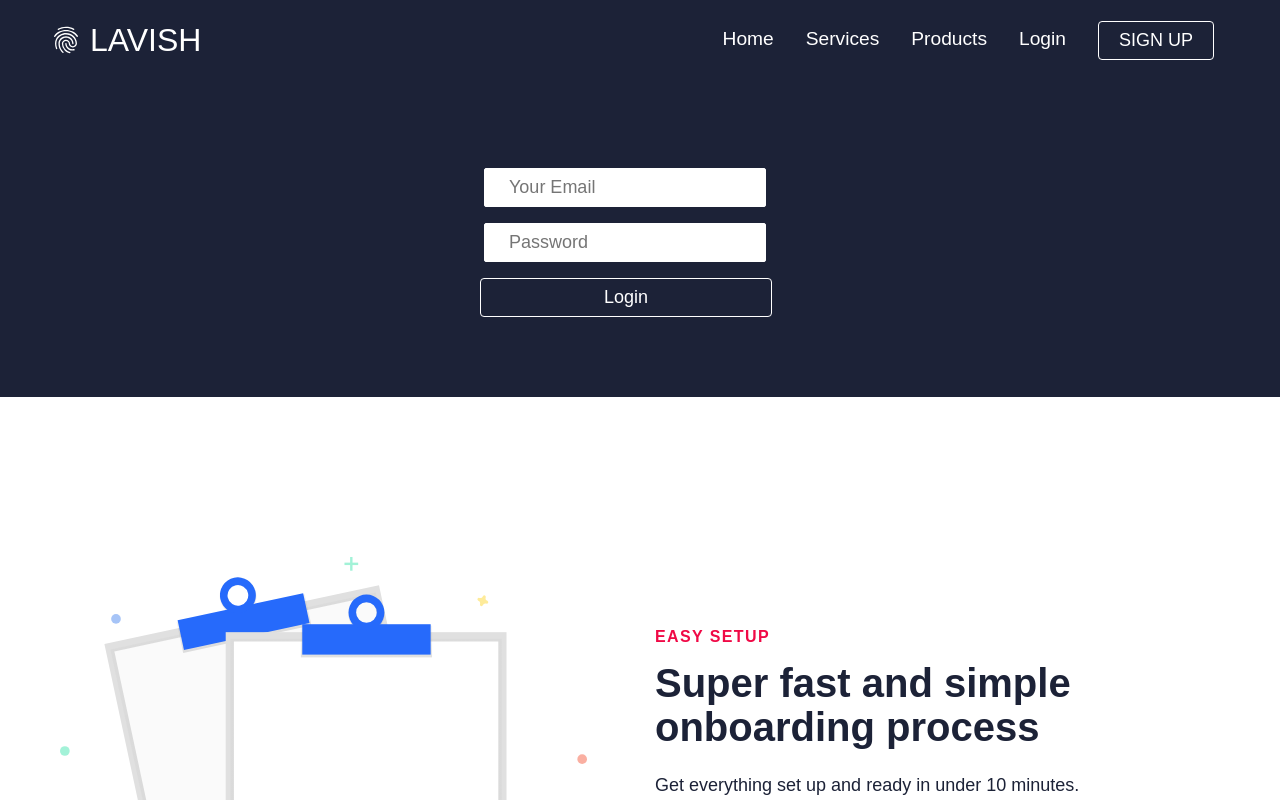
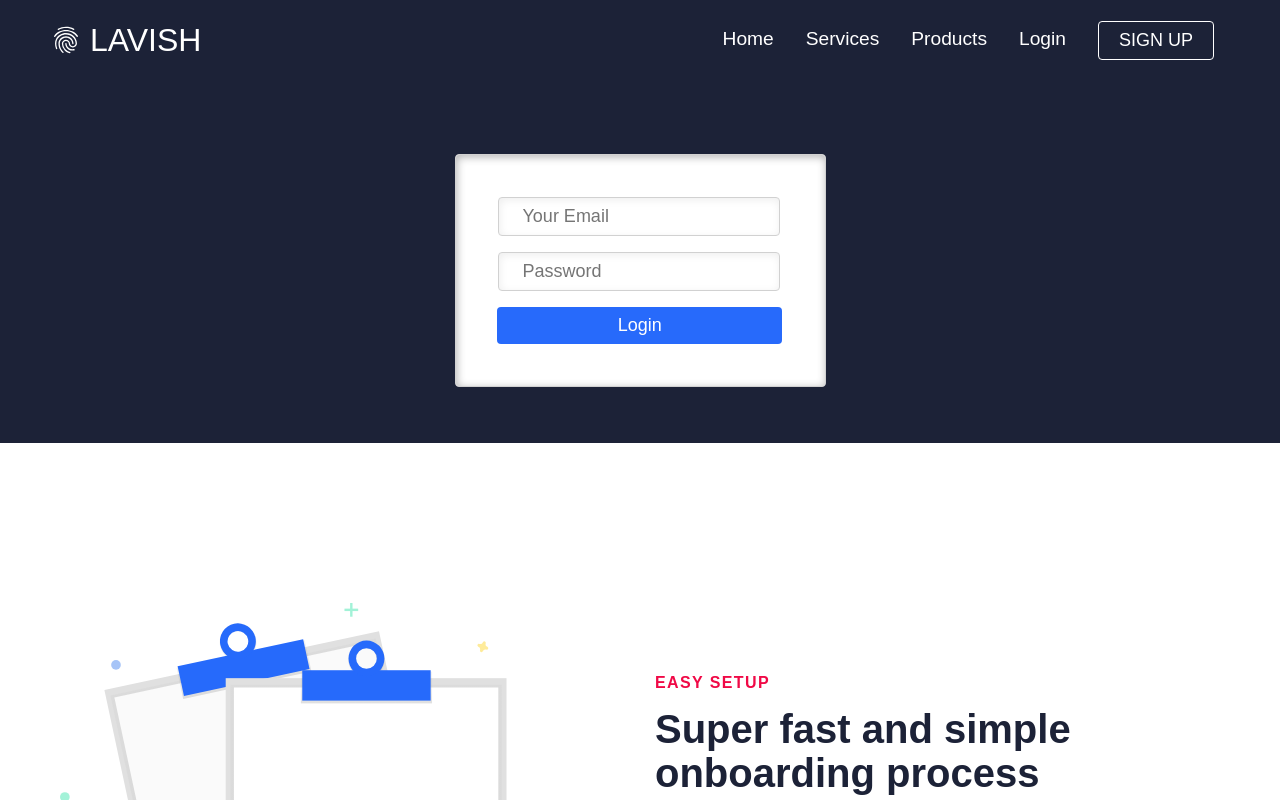
Before and after one commit to pie4fools/ChimeBankAppReact, a React (Create React App) app: page /login in a window 1280 px wide. Shown: the top 800 px of the page. Built offline with nearby package versions, Linux system fonts and the light colour scheme.

Commit message:
Syled Login and Sign Up Completed

```diff
--- a/src/components/Login.css
+++ b/src/components/Login.css
@@ -8,37 +8,47 @@
 }
 
 
-.sub-subscription > p {
+.log-subscription > p {
    font-family: 'Trebuchet MS', 'Lucida Sans Unicode', 'Lucida Grande',
       'Lucida Sans', Arial, sans-serif;
 }
 
-.sub-subscription {
+.log-subscription {
     display: flex;
     flex-direction: column;
     justify-content: center;
     align-items: center;
     text-align: center;
+    margin-top: 10px;
     margin-bottom: 24px;
-    margin-right: 20px;
-    padding: 24px;
+    padding: 42px;
     color: #fff;
+    background: #fff;
+    border-radius: 4px;
+    border: 1px solid #d1d1d1;
+    box-shadow: inset 1px 2px 8px rgba(0, 0, 0, 0.3);
   }
 
   .btn--subscribe {
-    margin-left: -8px;
+    margin-left: -0.7px;
+  }
+  .btn--subscribe:hover {
+    background-color: rgb(207, 7, 7);
+    color: white;
   }
 
-  .subscribe-input {
+
+  .log-input {
     display: flex;
     padding: 8px 24px;
-    border-radius: 2px;
-    margin-right: 10px;
+    margin-right: 3px;
     outline: none;
-    border: none;
     font-size: 18px;
     margin-bottom: 16px;
-    border: 1px solid #fff;
+    color: #525865;
+    border-radius: 4px;
+    border: 1px solid #d1d1d1;
+    box-shadow: inset 1px 2px 8px rgba(0, 0, 0, 0.07);
   }
 
   .subscribe-subscription-heading {
@@ -58,8 +68,9 @@
   }
 
   @media screen and (max-width: 820px) {
-    .subscribe-input {
+    .log-input {
       width: 100%;
+      font-size: 10px;
     }
 
     .btn {
--- a/src/components/Login.js
+++ b/src/components/Login.js
@@ -7,22 +7,22 @@ import { Button } from './Button';
 function Login() {
   return (
     <div className='subscribe-container'>
-      <section className='sub-subscription'>
+      <section className='log-subscription'>
         <div className='input-areas'>
           <form>
             <input
-              className='subscribe-input'
+              className='log-input'
               name='email'
               type='email'
               placeholder='Your Email'
             />
             <input
-              className='subscribe-input'
+              className='log-input'
               name='password'
               type='password'
               placeholder='Password'
             />
-            <Button buttonStyle='btn--subscribe'>Login</Button>
+            <Button className='LogBtn' buttonStyle='btn--subscribe' buttonColor='blue'>Login</Button>
           </form>
         </div>
       </section>
--- a/src/pages/Subscribe/Subscribe.css
+++ b/src/pages/Subscribe/Subscribe.css
@@ -25,20 +25,20 @@
     color: #fff;
   }
 
-  .btn--subscribe {
-    margin-left: -8px;
+  .subbtn {
+    margin-right: 5px;
   }
 
   .subscribe-input {
     display: flex;
     padding: 8px 24px;
-    border-radius: 2px;
-    margin-right: 10px;
-    outline: none;
-    border: none;
+    margin-right: 0px;
     font-size: 18px;
     margin-bottom: 16px;
-    border: 1px solid #fff;
+    color: #525865;
+    border-radius: 4px;
+    border: 1px solid #d1d1d1;
+    box-shadow: inset 1px 2px 8px rgba(0, 0, 0, 0.07);
   }
 
   .subscribe-subscription-heading {
--- a/src/pages/Subscribe/Subscribe.js
+++ b/src/pages/Subscribe/Subscribe.js
@@ -34,7 +34,7 @@ function Subscribe() {
                 type='password'
                 placeholder='Password'
               />
-              <Button buttonStyle='btn--subscribe'>Subscribe</Button>
+              <Button className='subbtn'buttonStyle='btn--outline' buttonColor='blue'>Subscribe</Button>
             </form>
           </div>
         </section>
```
